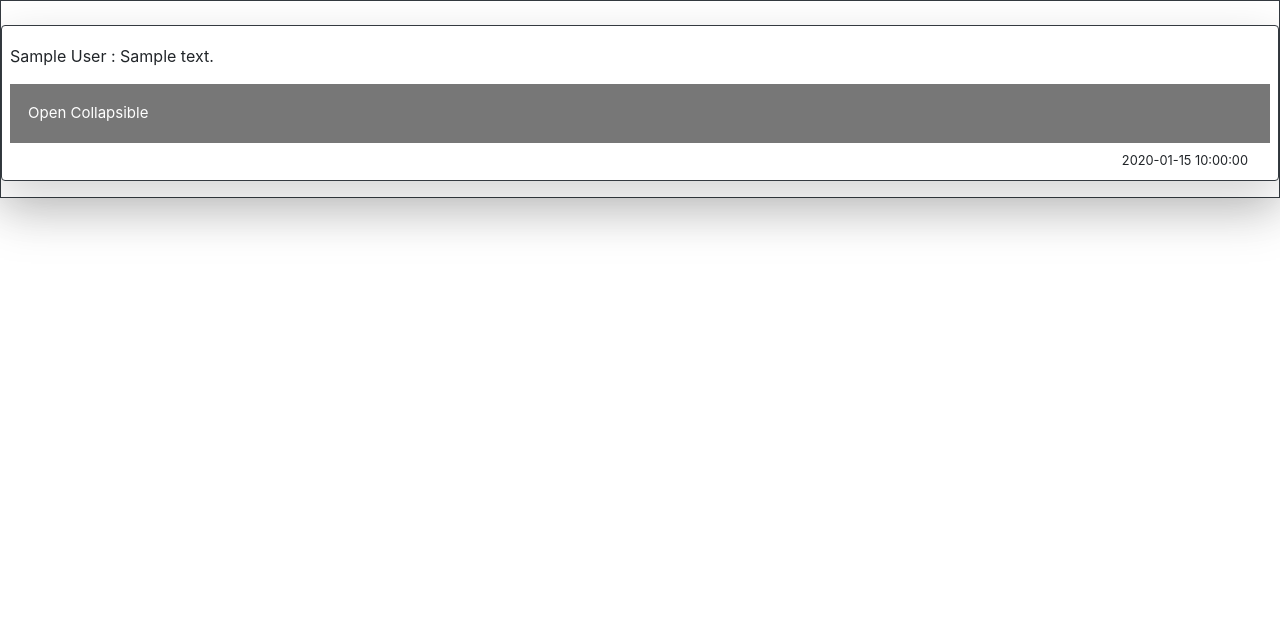
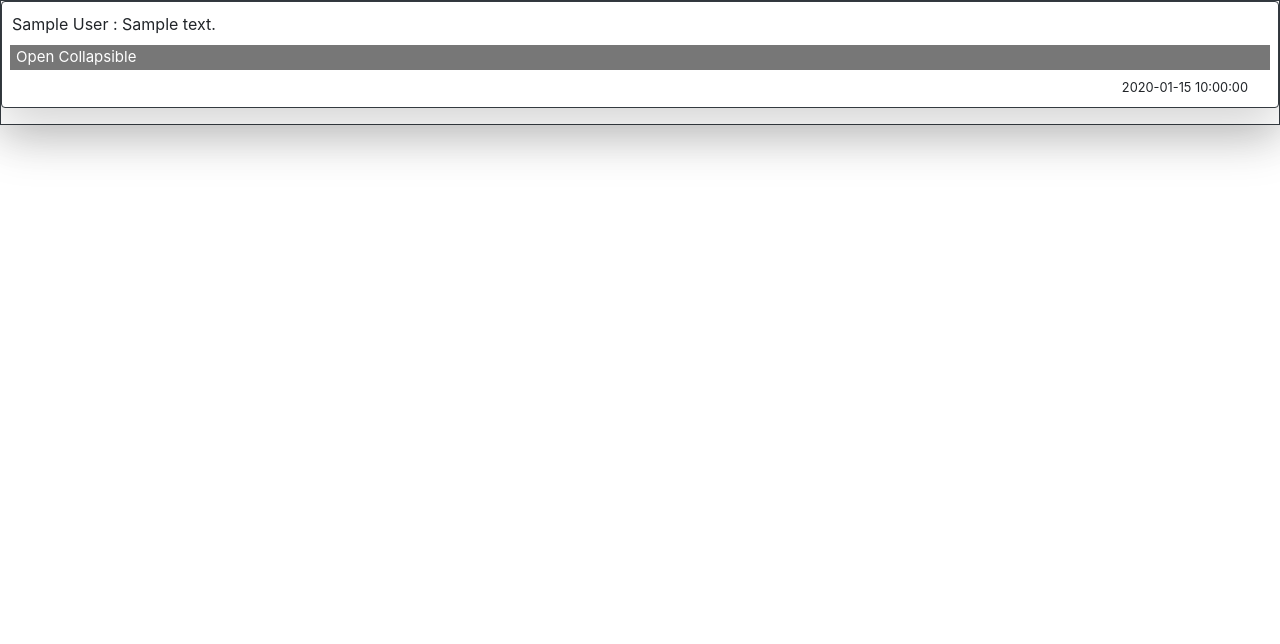
Before and after one commit to Mukul-dhiman/Comment_box, a Flask app: template templates/CommentSection.html in a window 1280 px wide. Shown: the top 644 px of the page. Run offline with Flask 2, Linux system fonts and the light colour scheme; the template is opened without the code that fills it: most values are stand-ins (such as "Sample title", 1, 10 or a date in 2020); data that the repository does not hold is empty; parts of the project's set-up code (start-up, migrations or seed data) failed here and were passed over; some libraries are stand-ins or nearby versions.

Commit message:
fixing time bug

```diff
--- a/app.py
+++ b/app.py
@@ -91,8 +91,6 @@ def CommentReply(comment_id):
     cursor.execute("select parent_id from comment  where comment_id  = %s", [comment_id])
     grand_parent = cursor.fetchall()
     cursor.close()
-    print("*******************")
-    print(grand_parent[0])
     return CommentSection(grand_parent[0]['parent_id'])
 
 
--- a/functions.py
+++ b/functions.py
@@ -2,11 +2,12 @@ import random
 import string
 from datetime import datetime
 
-now = datetime.now()
+
 
 def Generate_random_id(N):
     return ''.join(random.choice(string.ascii_uppercase + string.digits) for _ in range(N))
 
 
 def current_time_string():
+    now = datetime.now()
     return now.strftime("%H:%M:%S")
--- a/static/css/style.css
+++ b/static/css/style.css
@@ -9,7 +9,7 @@
     background-color: #777;
     color: white;
     cursor: pointer;
-    padding: 18px;
+    /* padding: 18px; */
     width: 100%;
     border: none;
     text-align: left;
--- a/templates/CommentSection.html
+++ b/templates/CommentSection.html
@@ -10,9 +10,8 @@
 <div class="shadow-lg border border-dark bg-white">
 
     {% for data in comment_data %}
-    <br>
     <div class="rounded shadow-lg border border-dark bg-white d-flex flex-column bd-highlight mb-3 comments-tile">
-        <div class="d-flew p-2 justify-content-around" >
+        <div class="d-flew justify-content-around" style="margin-left: 10px;" >
             <span style="display: inline-block;">
                 {{ data.author }}
                 :
@@ -28,7 +27,7 @@
                 <iframe src="/CommentSection/{{ data.comment_id }}"  style="min-height: 350px; margin: 20px; width:100%;" title="Iframe Example"></iframe>
                 <div>
                     <form method='POST' action='/CommentReply/{{ data.comment_id }}'>
-                        <textarea class="form-control" type='text' name='comment' placeholder="Be the first one to reply" aria-label="write a new comment here"></textarea>
+                        <textarea class="form-control" type='text' name='comment' placeholder="Give a reply to this comment" aria-label="write a new comment here"></textarea>
                         <a class='btn bg-drak'><input type='submit' value="submit"></a>
                     </form>
                 </div>
```
